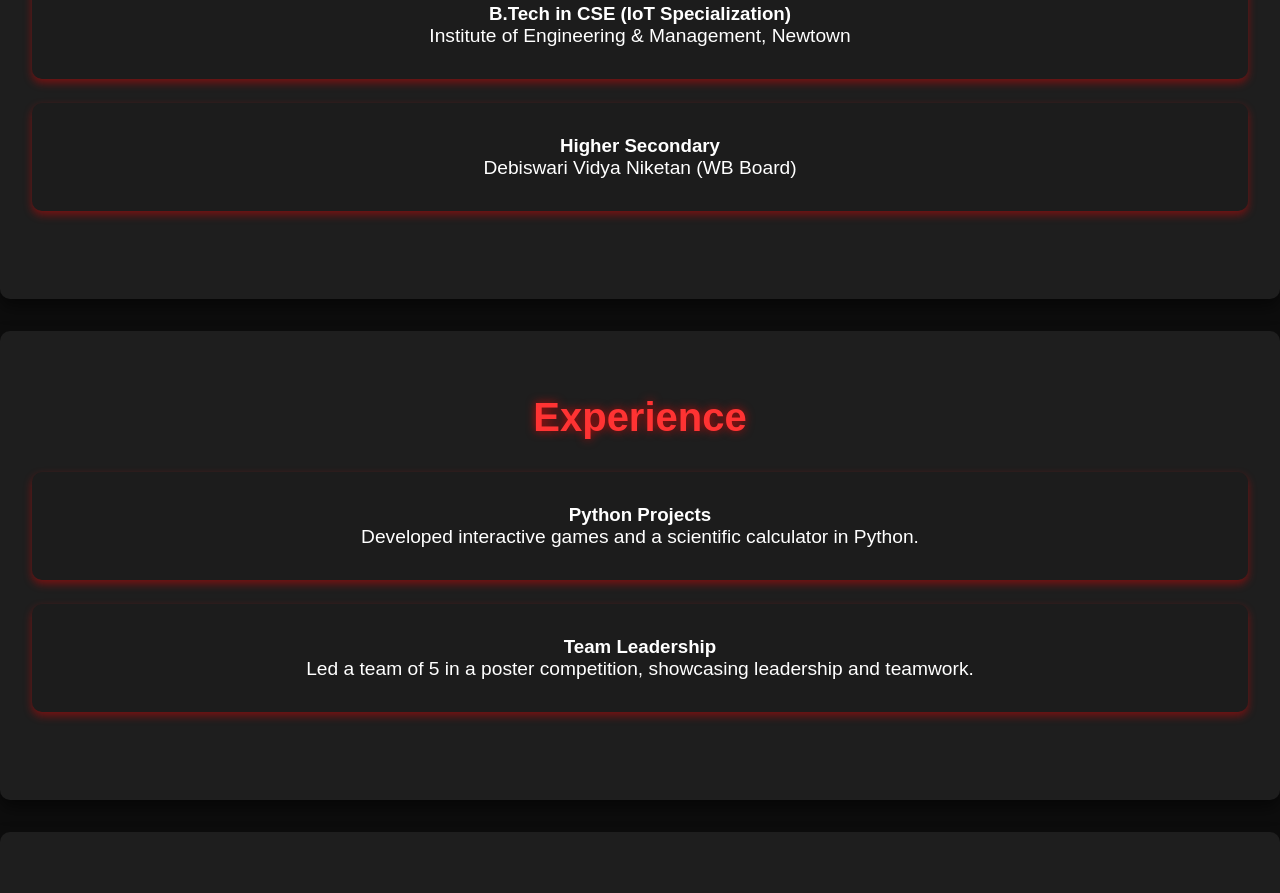
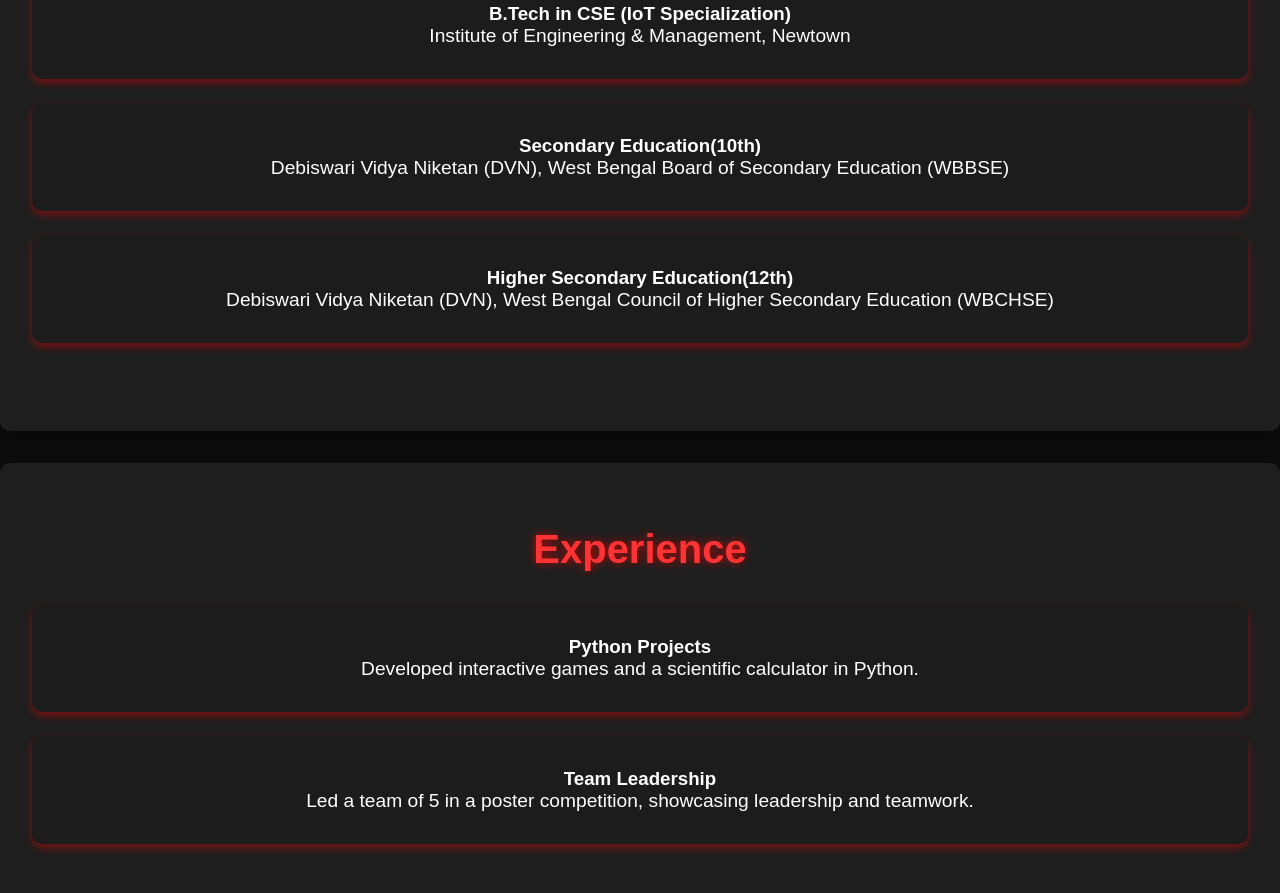
Before and after one commit to DishaSardar03/DISHA_SARDAR_PORTFOLIO, a plain HTML site: page index.html in a window 1280 px wide. Shown: the part 1399-2292 px from the top of the page. Drawn offline with Linux system fonts and the light colour scheme.

Commit message:
Update index.html

```diff
--- a/index.html
+++ b/index.html
@@ -58,10 +58,15 @@
             <h3>B.Tech in CSE (IoT Specialization)</h3>
             <p>Institute of Engineering & Management, Newtown</p>
         </div>
-        <div class="card">
-            <h3>Higher Secondary</h3>
-            <p>Debiswari Vidya Niketan (WB Board)</p>
-        </div>
+    <div class="card">
+        <h3>Secondary Education(10th)</h3>
+        <p>Debiswari Vidya Niketan (DVN), West Bengal Board of Secondary Education (WBBSE)</p>
+    </div>
+
+    <div class="card">
+        <h3>Higher Secondary Education(12th)</h3>
+        <p>Debiswari Vidya Niketan (DVN), West Bengal Council of Higher Secondary Education (WBCHSE)</p>
+    </div>
     </section>
 
     <!-- Experience Section -->
```
